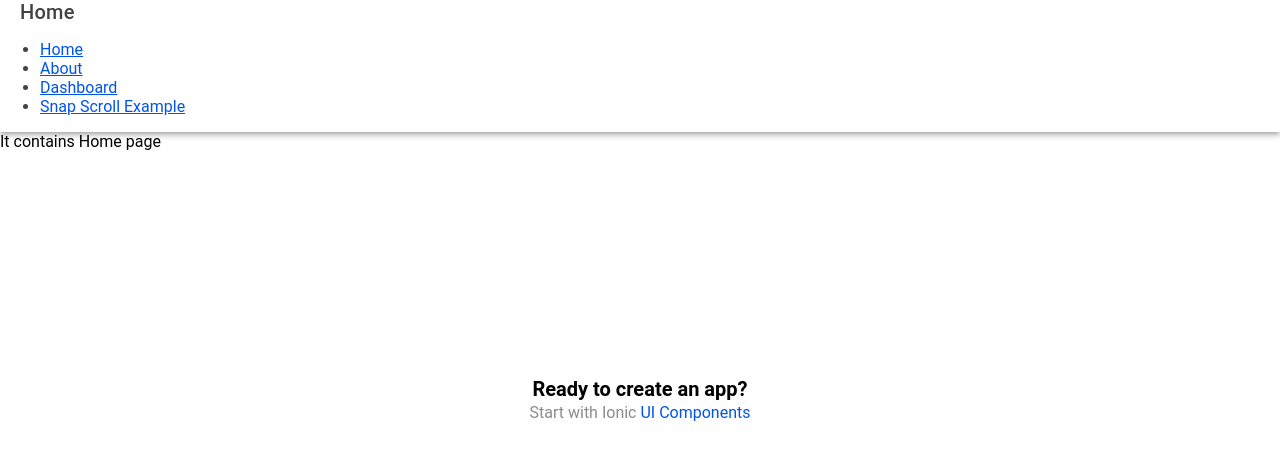
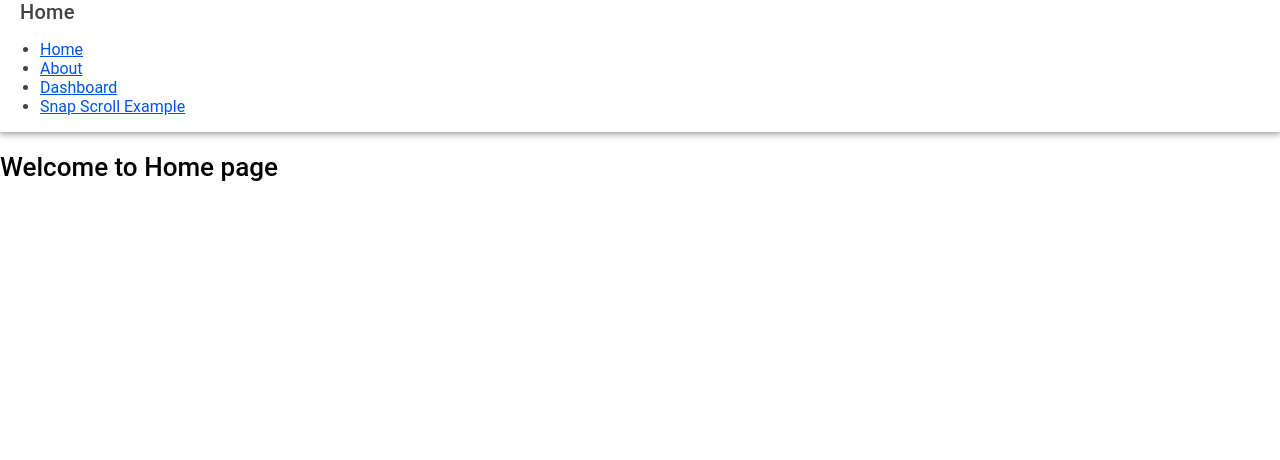
Before and after one commit to bertoramos/cv, a React (Vite) app: page / in a window 1280 px wide. Shown: the top 460 px of the page. Built offline with nearby package versions, Linux system fonts and the light colour scheme.

Commit message:
refactor: New template for web-ui unification.
- New Template Component

```diff
--- a/src/App.tsx
+++ b/src/App.tsx
@@ -1,8 +1,6 @@
 import { HashRouter, Link, Route, Switch } from 'react-router-dom';
 import { IonApp, IonRouterOutlet, setupIonicReact } from '@ionic/react';
 import Home from './pages/Home';
-import SnapScrollExample from './pages/SnapScrollExample';
-
 
 /* Core CSS required for Ionic components to work properly */
 import '@ionic/react/css/core.css';
@@ -33,33 +31,34 @@ import '@ionic/react/css/palettes/dark.system.css';
 
 /* Theme variables */
 import './theme/variables.css';
+import Template from './components/Template';
+import SnapScrollExample from './pages/SnapScrollExample';
 
 setupIonicReact();
 
 const App: React.FC = () => (
   <IonApp>
     <HashRouter>
-
-        {/*
-          A <Switch> looks through all its children <Route>
-          elements and renders the first one whose path
-          matches the current URL. Use a <Switch> any time
-          you have multiple routes, but you want only one
-          of them to render at a time
-        */}
-
-          <Route path="/">
-            <Home title="Home" />
-          </Route>
+      <Route path="/">
+        <Template title="Home" content={<Home />} />
+      </Route>
+      <Route path="/about">
+        <Template title="About" content={<Home />} />
+      </Route>
+      <Route path="/dashboard">
+        <Template title="Dashboard" content={<Home />} />
+      </Route>
+      <Route path="/snap-scroll-example">
+        <SnapScrollExample />
+      </Route>
+      {/*
           <Route path="/about">
             <Home title="About" />
           </Route>
           <Route path="/dashboard">
             <Home title="Dashboard" />
           </Route>
-          <Route path="/snap-scroll-example">
-            <SnapScrollExample />
-          </Route>
+      */}
     </HashRouter>
   </IonApp>
 );
--- /dev/null
+++ b/src/components/Template.tsx
@@ -0,0 +1,42 @@
+import { IonMenu, IonContent, IonHeader, IonPage, IonToolbar, IonTitle, IonMenuButton, IonButtons } from '@ionic/react';
+import { Link } from 'react-router-dom';
+import ExploreContainer from '../components/ExploreContainer';
+import React from 'react';
+
+const Template: React.FC<{ title: string, content: React.ReactNode }> = ({ title, content }) => {
+  return (
+    <IonPage id="main-content">
+
+
+      <IonHeader>
+        <IonToolbar>
+          <IonTitle>{title}</IonTitle>
+          <ul>
+            <li>
+              <Link to="/">Home</Link>
+            </li>
+            <li>
+              <Link to="/about">About</Link>
+            </li>
+            <li>
+              <Link to="/dashboard">Dashboard</Link>
+            </li>
+            <li>
+              <Link to="/snap-scroll-example">Snap Scroll Example</Link>
+            </li>
+          </ul>
+        </IonToolbar>
+      </IonHeader>
+
+      {/*
+        <IonContent fullscreen>
+        <ExploreContainer />
+        It contains {title} page
+      </IonContent>
+      */}
+      {content}
+    </IonPage>
+  );
+};
+
+export default Template;
--- a/src/pages/Home.tsx
+++ b/src/pages/Home.tsx
@@ -1,42 +1,11 @@
-import { IonContent, IonHeader, IonPage, IonTitle, IonToolbar } from '@ionic/react';
-import ExploreContainer from '../components/ExploreContainer';
-import './Home.css';
-import { Link } from 'react-router-dom';
+import { IonContent } from '@ionic/react';
 
-const Home: React.FC<{ title: string }> = ({ title }) => {
-  return (
-    <IonPage>
-      <IonHeader>
-        <IonToolbar>
-          <IonTitle>{title}</IonTitle>
-
-          <ul>
-            <li>
-              <Link to="/">Home</Link>
-            </li>
-            <li>
-              <Link to="/about">About</Link>
-            </li>
-            <li>
-              <Link to="/dashboard">Dashboard</Link>
-            </li>
-            <li>
-              <Link to="/snap-scroll-example">Snap Scroll Example</Link>
-            </li>
-          </ul>
-        </IonToolbar>
-      </IonHeader>
-      <IonContent fullscreen>
-        <IonHeader collapse="condense">
-          <IonToolbar>
-            <IonTitle size="large">Blank</IonTitle>
-          </IonToolbar>
-        </IonHeader>
-        <ExploreContainer />
-        It contains { title } page
-      </IonContent>
-    </IonPage>
-  );
+const Home: React.FC = () => {
+    return (
+        <IonContent>
+            <h1>Welcome to Home page</h1>
+        </IonContent>
+    );
 };
 
 export default Home;
```
Also changed, not shown: src/components/Template.css (added).
